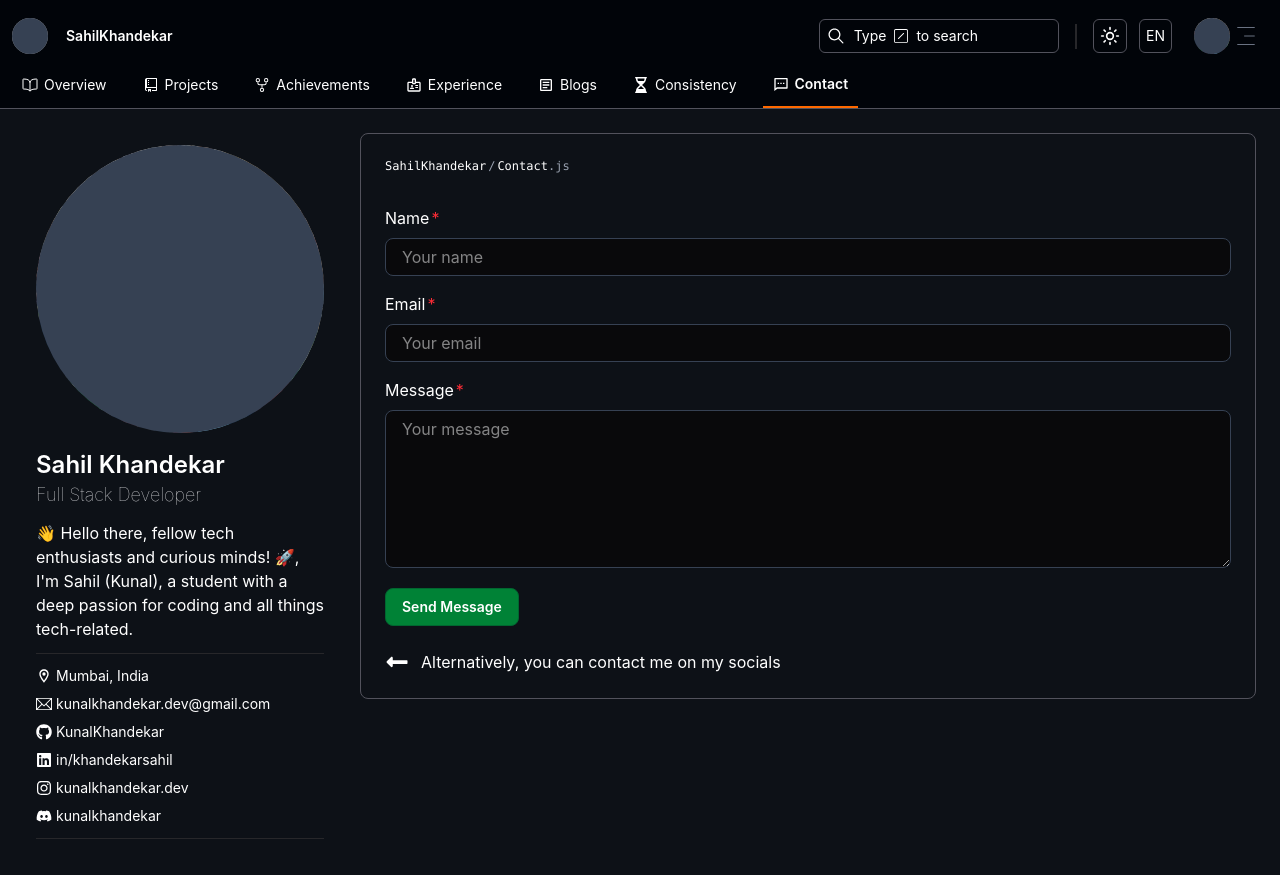
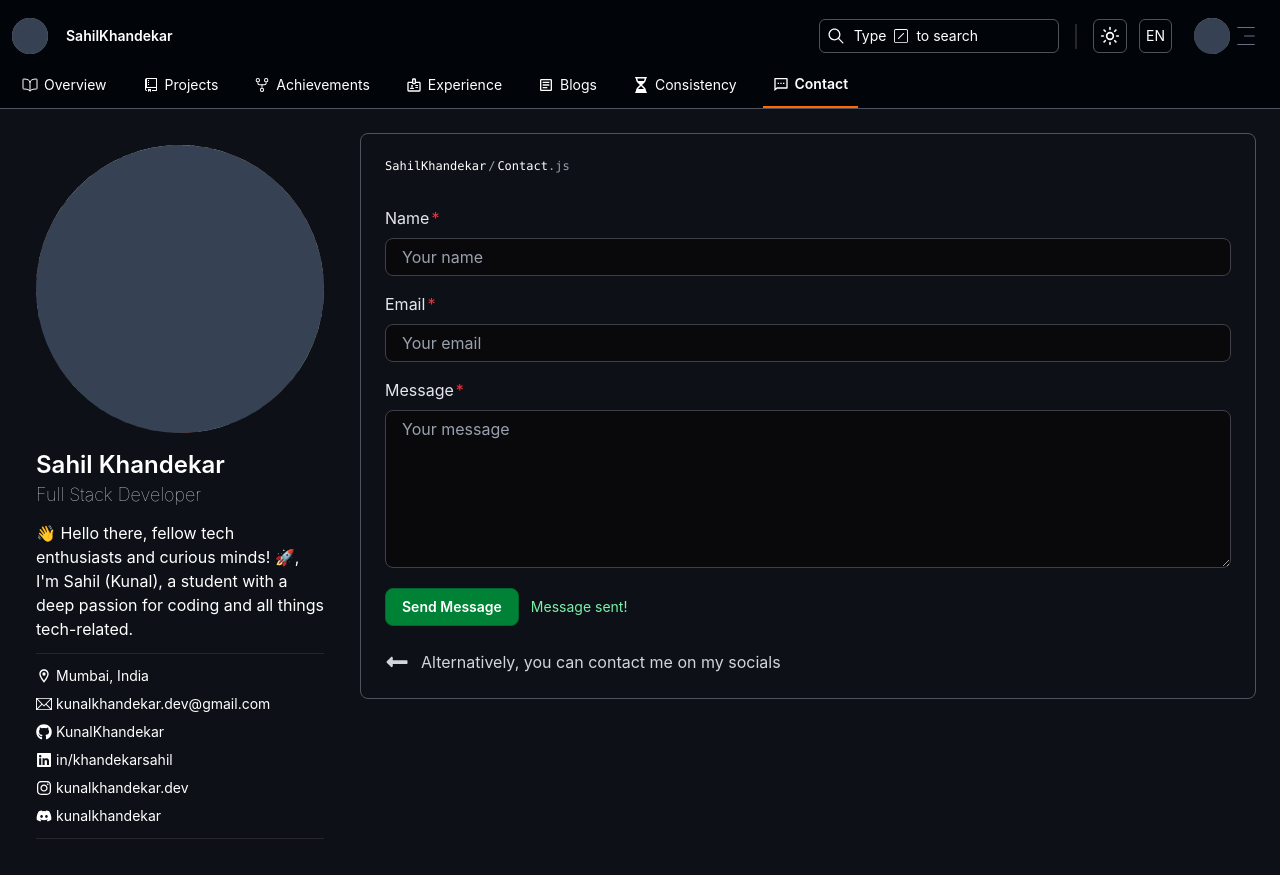
Before and after one commit to KunalKhandekar/kunalkhandekar.dev, a Next.js app: page /contact in a window 1280 px wide. Both pictures are taken after typing "Sample", "name@example.com", "Sample" into the empty fields and a click on the button "Send Message". Built offline with nearby package versions, Linux system fonts and the light colour scheme; grey boxes are pictures that could not be loaded.

Commit message:
Solved lightmode design issue in contact

```diff
--- a/src/components/ContactForm.jsx
+++ b/src/components/ContactForm.jsx
@@ -19,33 +19,32 @@ export default function ContactForm() {
   });
 
   const [isSubmitting, setIsSubmitting] = useState(false);
+  const [isSuccess, setIsSuccess] = useState(false);
 
   const handleChange = (e) => {
     const { name, value } = e.target;
     setFormData((prev) => ({ ...prev, [name]: value }));
-    // clearing field-specific error while typing
+    // clear the field-specific error while typing
     setErrors((prev) => ({ ...prev, [`${name}Error`]: "" }));
+  };
+
+  const resetForm = () => {
+    setFormData({ name: "", email: "", message: "" });
+    setErrors({ nameError: "", emailError: "", messageError: "" });
   };
 
   const handleFormSubmit = async (e) => {
     e.preventDefault();
 
-    setIsSubmitting(false);
-    setErrors({
-      nameError: "",
-      emailError: "",
-      messageError: "",
-    });
+    // reset flags
+    setIsSuccess(false);
+    setErrors({ nameError: "", emailError: "", messageError: "" });
 
     const name = formData.name.trim();
     const email = formData.email.trim();
     const message = formData.message.trim();
 
-    let localErrors = {
-      nameError: "",
-      emailError: "",
-      messageError: "",
-    };
+    let localErrors = { nameError: "", emailError: "", messageError: "" };
     let hasError = false;
 
     if (!name) {
@@ -69,11 +68,12 @@ export default function ContactForm() {
     setErrors(localErrors);
 
     if (hasError) {
+      // focus first invalid field
       if (localErrors.nameError) {
         document.getElementById("name")?.focus();
       } else if (localErrors.emailError) {
         document.getElementById("email")?.focus();
-      } else if (localErrors.messageError) {
+      } else {
         document.getElementById("message")?.focus();
       }
       return;
@@ -82,33 +82,52 @@ export default function ContactForm() {
     try {
       setIsSubmitting(true);
 
+      // Replace with actual submit (fetch/axios)
       console.log({ name, email, message });
-      setFormData({ name: "", email: "", message: "" });
-      setErrors({ nameError: "", emailError: "", messageError: "" });
+
+      // simulate network delay
+      await new Promise((res) => setTimeout(res, 600));
+
+      resetForm();
+      setIsSuccess(true);
+
+      // hide success after a short while
+      setTimeout(() => setIsSuccess(false), 3000);
     } catch (err) {
       console.error("Submit error:", err);
+      // optional: set a global form error message in UI
     } finally {
       setIsSubmitting(false);
     }
   };
+
   return (
     <div>
       <form onSubmit={handleFormSubmit} noValidate>
         <div className="py-5 flex flex-col gap-4">
           <div className="w-full flex flex-col gap-2">
-            <label htmlFor="name" className="text-md max-[800px]:text-sm">
+            <label
+              htmlFor="name"
+              className="text-md max-[800px]:text-sm text-gray-700 dark:text-gray-200"
+            >
               Name<span className="text-red-500 pl-0.5">*</span>
             </label>
             <input
               type="text"
               placeholder="Your name"
               id="name"
+              name="name"
               value={formData.name}
-              name="name"
               onChange={handleChange}
               aria-invalid={!!errors.nameError}
               aria-describedby={errors.nameError ? "name-error" : undefined}
-              className="px-4 py-1.5 focus:outline-2 focus:outline-white bg-zinc-950 rounded-lg border border-gray-700 text-md max-[800px]:text-sm"
+              className={
+                "w-full px-4 py-1.5 rounded-lg transition-shadow duration-150 outline-none " +
+                "bg-white dark:bg-zinc-950 text-gray-900 dark:text-gray-100 " +
+                "border border-gray-300 dark:border-zinc-700 placeholder-gray-500 dark:placeholder-gray-400 " +
+                // focus ring: subtle green in light mode, white ring in dark mode for contrast
+                "focus:ring-2 focus:ring-green-700 dark:focus:ring-white focus:ring-offset-0"
+              }
             />
             {errors.nameError && (
               <p id="name-error" className="text-red-400 text-sm">
@@ -118,7 +137,10 @@ export default function ContactForm() {
           </div>
 
           <div className="w-full flex flex-col gap-2">
-            <label htmlFor="email" className="text-md max-[800px]:text-sm">
+            <label
+              htmlFor="email"
+              className="text-md max-[800px]:text-sm text-gray-700 dark:text-gray-200"
+            >
               Email<span className="text-red-500 pl-0.5">*</span>
             </label>
             <input
@@ -130,7 +152,12 @@ export default function ContactForm() {
               onChange={handleChange}
               aria-invalid={!!errors.emailError}
               aria-describedby={errors.emailError ? "email-error" : undefined}
-              className="px-4 py-1.5 focus:outline-2 focus:outline-white bg-zinc-950 rounded-lg border border-gray-700 text-md max-[800px]:text-sm"
+              className={
+                "w-full px-4 py-1.5 rounded-lg transition-shadow duration-150 outline-none " +
+                "bg-white dark:bg-zinc-950 text-gray-900 dark:text-gray-100 " +
+                "border border-gray-300 dark:border-zinc-700 placeholder-gray-500 dark:placeholder-gray-400 " +
+                "focus:ring-2 focus:ring-green-700 dark:focus:ring-white focus:ring-offset-0"
+              }
             />
             {errors.emailError && (
               <p id="email-error" className="text-red-400 text-sm">
@@ -140,7 +167,10 @@ export default function ContactForm() {
           </div>
 
           <div className="w-full flex flex-col gap-2">
-            <label htmlFor="message" className="text-md max-[800px]:text-sm">
+            <label
+              htmlFor="message"
+              className="text-md max-[800px]:text-sm text-gray-700 dark:text-gray-200"
+            >
               Message<span className="text-red-500 pl-0.5">*</span>
             </label>
             <textarea
@@ -154,7 +184,12 @@ export default function ContactForm() {
               aria-describedby={
                 errors.messageError ? "message-error" : undefined
               }
-              className="px-4 py-1.5 focus:outline-2 focus:outline-white bg-zinc-950 rounded-lg border border-gray-700 text-md max-[800px]:text-sm"
+              className={
+                "w-full px-4 py-1.5 rounded-lg transition-shadow duration-150 outline-none resize-y " +
+                "bg-white dark:bg-zinc-950 text-gray-900 dark:text-gray-100 " +
+                "border border-gray-300 dark:border-zinc-700 placeholder-gray-500 dark:placeholder-gray-400 " +
+                "focus:ring-2 focus:ring-green-700 dark:focus:ring-white focus:ring-offset-0"
+              }
             />
             {errors.messageError && (
               <p id="message-error" className="text-red-400 text-sm">
@@ -164,16 +199,34 @@ export default function ContactForm() {
           </div>
         </div>
 
+        <div className="flex items-center gap-3">
           <button
             type="submit"
             disabled={isSubmitting}
-          className="border border-green-800 bg-green-700 p-2 px-4 rounded-lg font-semibold text-sm cursor-pointer disabled:opacity-60"
+            className={
+              "inline-flex items-center justify-center gap-2 rounded-lg px-4 py-2 font-semibold text-sm " +
+              "transition-opacity duration-150 " +
+              (isSubmitting
+                ? "bg-green-600 border border-green-700 text-white opacity-70 cursor-wait"
+                : "bg-green-700 border border-green-800 text-white hover:brightness-95")
+            }
           >
             {isSubmitting ? "Sending…" : "Send Message"}
           </button>
+
+          {isSuccess && (
+            <div
+              role="status"
+              aria-live="polite"
+              className="text-sm text-green-600 dark:text-green-300"
+            >
+              Message sent!
+            </div>
+          )}
+        </div>
       </form>
 
-      <div className="flex justify-start items-center gap-3 mt-6 max-[800px]:hidden">
+      <div className="flex justify-start items-center gap-3 mt-6 max-[800px]:hidden text-gray-700 dark:text-gray-300">
         <FaLongArrowAltLeft className="size-6" />
         <p>Alternatively, you can contact me on my socials</p>
       </div>
```
Lines whose indentation alone changed are shown as unchanged.
